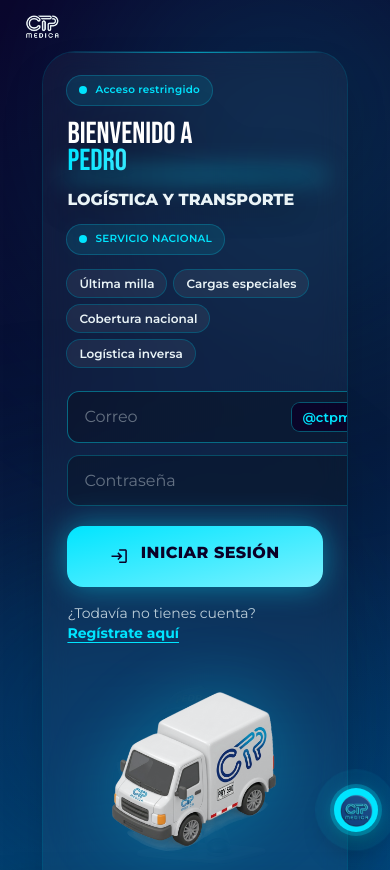
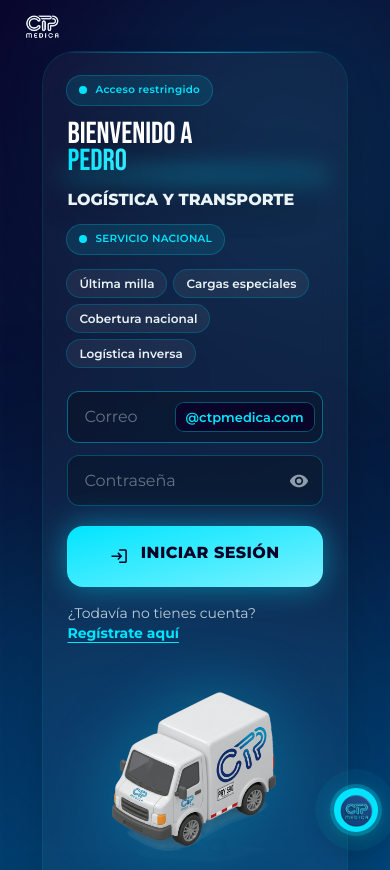
Before and after one commit to zahirarrieta/logistica-CTP, a React (Vite) app: page / in a window 390 px wide. Shown: the top 870 px of the page. Built offline with nearby package versions, Linux system fonts and the light colour scheme; no server answers.

Commit message:
fix(login): responsive fields on mobile (min-w-0) - CampoEmailDominio y CampoClave con min-w-0 para encoger en móviles

```diff
--- a/src/pages/Login/Login.jsx
+++ b/src/pages/Login/Login.jsx
@@ -152,7 +152,7 @@
                   {/* Formulario. El `onSubmit` en vez de `onClick` en el botón
                       permite mandar con Enter, que es como se rellena un formulario
                       de verdad. */}
-                  <form onSubmit={enviar} className="mt-8 sm:mt-10 max-lg:mt-6 max-w-lg login-enter">
+                  <form onSubmit={enviar} className="mt-8 sm:mt-10 max-lg:mt-6 w-full max-w-lg login-enter">
                     <div className="grid gap-3">
                       <CampoEmailDominio
                         name="correo"
@@ -160,7 +160,7 @@
                         onChange={escribir('correo')}
                         placeholder="Correo"
                         tono="oscuro"
-                        className="w-full"
+                        className="w-full min-w-0"
                       />
 
                       <CampoClave
@@ -171,7 +171,7 @@
                         autoComplete="current-password"
                         value={form.contrasena}
                         onChange={escribir('contrasena')}
-                        className={clasesCampo}
+                        className={`${clasesCampo} min-w-0`}
                       />
                     </div>
 
```
